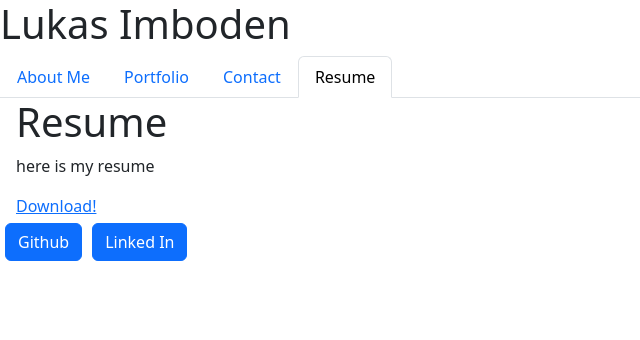
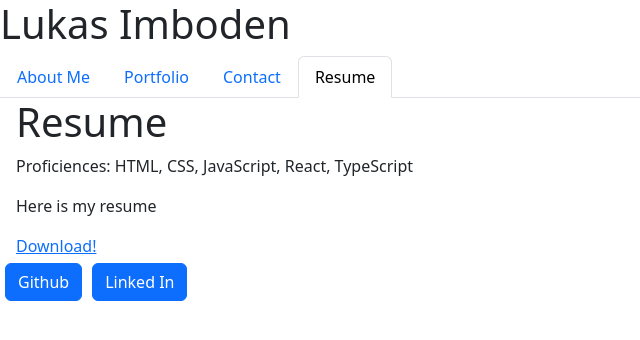
Before and after one commit to limboden/Portfolio-Website, a React (Vite) app: page /Resume in a window 1280 px wide. Shown: the top 340 px of the page, without its empty margins (0-640 px from the left). Built offline with nearby package versions, Linux system fonts and the light colour scheme.

Commit message:
generated readme, and updated resume proficiencies

```diff
--- a/src/pages/Resume.jsx
+++ b/src/pages/Resume.jsx
@@ -3,7 +3,15 @@ export default function Resume() {
     <div>
       <h1>Resume</h1>
       <p>
-        here is my resume
+        Proficiences:
+        HTML,
+        CSS,
+        JavaScript,
+        React,
+        TypeScript
+      </p>
+      <p>
+        Here is my resume
       </p>
       <a download href="../assets/Imboden_Resume 5-21-2024.pdf">Download!</a>
     </div>
```
Also changed, not shown: src/assets/screenshotOfWebsite.png (added), 1 other file (tests, documents, lock files or other folders).
